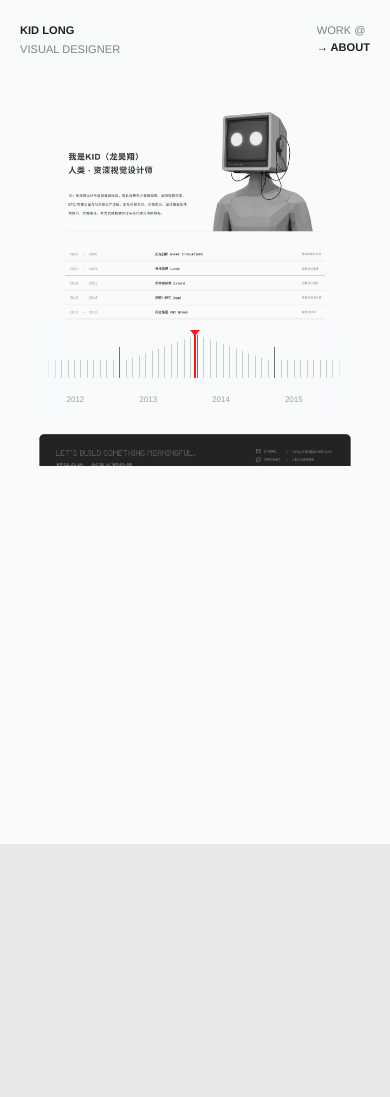
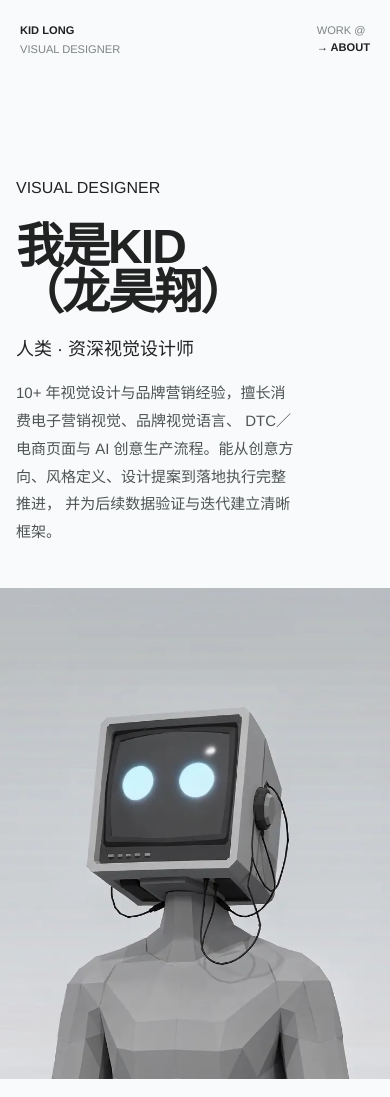
Before and after one commit to LongkidGPT/Portfolio-CRT, a Next.js app: page /about in a window 390 px wide. Shown: the top 1097 px of the page. Before the commit the page ends 844 px from the top, so only its background shows below. Built offline with nearby package versions, Linux system fonts and the light colour scheme.

Commit message:
feat: reflow mobile about page

```diff
--- a/components/portfolio/AboutTemplate.tsx
+++ b/components/portfolio/AboutTemplate.tsx
@@ -3,7 +3,63 @@ import styles from "./portfolio.module.css";
 
 export default function AboutTemplate() {
   return (
-    <article className={styles.aboutArtwork}>
+    <>
+      <article className={styles.aboutMobile} data-about-layout="mobile">
+        <section className={styles.aboutMobileIntro}>
+          <p>VISUAL DESIGNER</p>
+          <h1>我是KID<br />（龙昊翔）</h1>
+          <h2>人类 · 资深视觉设计师</h2>
+          <p className={styles.aboutMobileBody}>
+            10+ 年视觉设计与品牌营销经验，擅长消费电子营销视觉、品牌视觉语言、
+            DTC／电商页面与 AI 创意生产流程。能从创意方向、风格定义、设计提案到落地执行完整推进，
+            并为后续数据验证与迭代建立清晰框架。
+          </p>
+        </section>
+
+        <figure className={styles.aboutMobilePortrait}>
+          {/* Use the approved mobile full-frame character source. */}
+          {/* eslint-disable-next-line @next/next/no-img-element */}
+          <img
+            src="/kv-mobile/frames/frame-063.webp"
+            alt="Kid Long visual designer portrait"
+            width="720"
+            height="1280"
+          />
+        </figure>
+
+        <section className={styles.aboutMobileExperience}>
+          <h2>EXPERIENCE</h2>
+          <div>
+            {[
+              ["2023—2026", "安克创新 Anker Innovations", "资深视觉设计师"],
+              ["2021—2023", "林氏家居 Linsy", "创意设计主管"],
+              ["2018—2021", "熠思堡创意 Extend", "创意设计组长"],
+              ["2015—2018", "GREY-DPI (wpp)", "资深视觉设计师"],
+              ["2012—2015", "同立集团 UNI Group", "视觉设计师"],
+            ].map(([years, company, role]) => (
+              <article key={years}>
+                <span>{years}</span>
+                <strong>{company}</strong>
+                <small>{role}</small>
+              </article>
+            ))}
+          </div>
+        </section>
+
+        <section className={styles.aboutMobileContact}>
+          <div>
+            <p>LET&apos;S BUILD SOMETHING MEANINGFUL.</p>
+            <h2>期待合作，创造长期价值</h2>
+          </div>
+          <address>
+            <a href="mailto:longkid@sohu.com">E-MAIL　longkid@sohu.com</a>
+            <span>WECHAT　lkchat1980</span>
+            <a href="tel:+8618520224719">MOBILE　185 2022 4719</a>
+          </address>
+        </section>
+      </article>
+
+      <article className={styles.aboutArtwork} data-about-layout="desktop">
         <div className={styles.visuallyHidden}>
           <h1>我是 KID（龙昊翔），人类 · 资深视觉设计师</h1>
           <p>
@@ -37,5 +93,6 @@ export default function AboutTemplate() {
           <img src="/kv/cases/about-me.png" alt="" width="2880" height="2907" />
         </div>
       </article>
+    </>
   );
 }
--- a/components/portfolio/portfolio.module.css
+++ b/components/portfolio/portfolio.module.css
@@ -572,6 +572,7 @@
   overflow: hidden;
   background: #f8fafc;
 }
+.aboutMobile { display: none; }
 .aboutArtwork > img {
   display: block;
   width: 100%;
@@ -852,34 +853,90 @@
   .metrics { grid-template-columns: repeat(2, 1fr); }
   .aboutSection { grid-template-columns: 30px 1fr; }
   .aboutSection p { grid-column: 2; }
-  .aboutTimelineOverlay {
-    top: 64.9%;
-    right: 10%;
-    width: 80%;
-    height: 15.5%;
+  .aboutArtwork { display: none; }
+  .aboutMobile {
+    display: block;
+    min-height: 100svh;
+    padding: 104px 16px 28px;
+    background: #f8fafc;
+    color: #202322;
+    font-family: var(--font-sans);
   }
-  .experienceRows {
-    right: 10%;
-    left: 10%;
+  .aboutMobileIntro > p:first-child {
+    margin: 0;
+    font: 12px/1.2 var(--font-mono);
   }
-  .experienceRowTarget span { left: -12px; }
-  .experienceTimeline { height: clamp(78px, 21vw, 120px); }
-  .timelineTicks { inset: 10% 0 38%; }
-  .timelineMarker { bottom: 38%; }
-  .timelineMarker::before {
-    border-top-width: 6px;
-    border-right-width: 5px;
-    border-left-width: 5px;
+  .aboutMobileIntro h1 {
+    max-width: 8ch;
+    margin: 24px 0 0;
+    font-size: clamp(44px, 12.3vw, 54px);
+    font-weight: 700;
+    line-height: .96;
+    letter-spacing: -.04em;
   }
-  .aboutContactMask {
-    right: 9%;
-    left: 9%;
+  .aboutMobileIntro h2 {
+    margin: 22px 0 0;
+    font-size: 18px;
+    font-weight: 500;
+    line-height: 1.3;
   }
-  .aboutContactCard {
-    left: 10%;
-    width: 80%;
-    border-radius: 6px;
+  .aboutMobileBody {
+    max-width: 34ch;
+    margin: 18px 0 0;
+    color: #4f5452;
+    font-size: 15px;
+    line-height: 1.85;
   }
+  .aboutMobilePortrait {
+    height: 126vw;
+    margin: 42px -16px 0;
+    overflow: hidden;
+    background: #edefef;
+  }
+  .aboutMobilePortrait img {
+    display: block;
+    width: 100%;
+    height: auto;
+    transform: translateY(-6%);
+  }
+  .aboutMobileExperience { margin-top: 62px; }
+  .aboutMobileExperience > h2 {
+    margin: 0 0 18px;
+    font: 12px/1 var(--font-mono);
+  }
+  .aboutMobileExperience > div { border-top: 1px solid #bcc1bf; }
+  .aboutMobileExperience article {
+    display: grid;
+    grid-template-columns: 92px 1fr;
+    gap: 6px 10px;
+    padding: 18px 0;
+    border-bottom: 1px solid #bcc1bf;
+  }
+  .aboutMobileExperience span,
+  .aboutMobileExperience strong,
+  .aboutMobileExperience small {
+    font-size: 11px;
+    line-height: 1.35;
+  }
+  .aboutMobileExperience span { grid-row: 1 / span 2; color: #858a88; font-family: var(--font-mono); }
+  .aboutMobileExperience strong { font-weight: 500; }
+  .aboutMobileExperience small { color: #858a88; }
+  .aboutMobileContact {
+    display: grid;
+    gap: 32px;
+    margin-top: 72px;
+    padding: 28px 24px;
+    border-radius: 10px;
+    background: #242424;
+    color: #f8fafc;
+  }
+  .aboutMobileContact p,
+  .aboutMobileContact h2 { margin: 0; }
+  .aboutMobileContact p { color: #a1a4a3; font: 11px/1.4 var(--font-mono); }
+  .aboutMobileContact h2 { margin-top: 12px; font-size: 18px; font-weight: 400; }
+  .aboutMobileContact address { display: grid; gap: 10px; font: normal 10px/1.4 var(--font-mono); }
+  .aboutMobileContact address a,
+  .aboutMobileContact address span { color: #aeb1b0; }
 }
 
 @media (prefers-reduced-motion: reduce) {
```
Also changed, not shown: 1 other file (tests, documents, lock files or other folders). Lines whose indentation alone changed are shown as unchanged.
